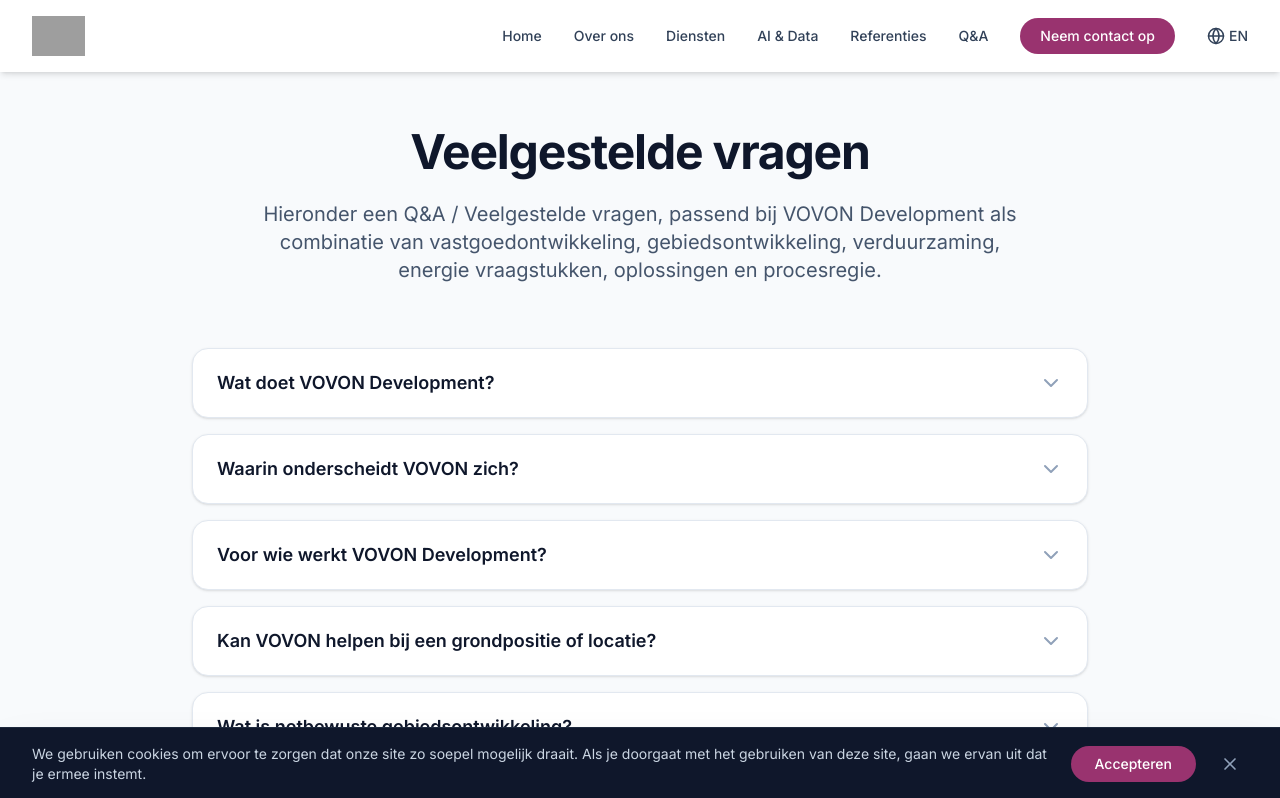
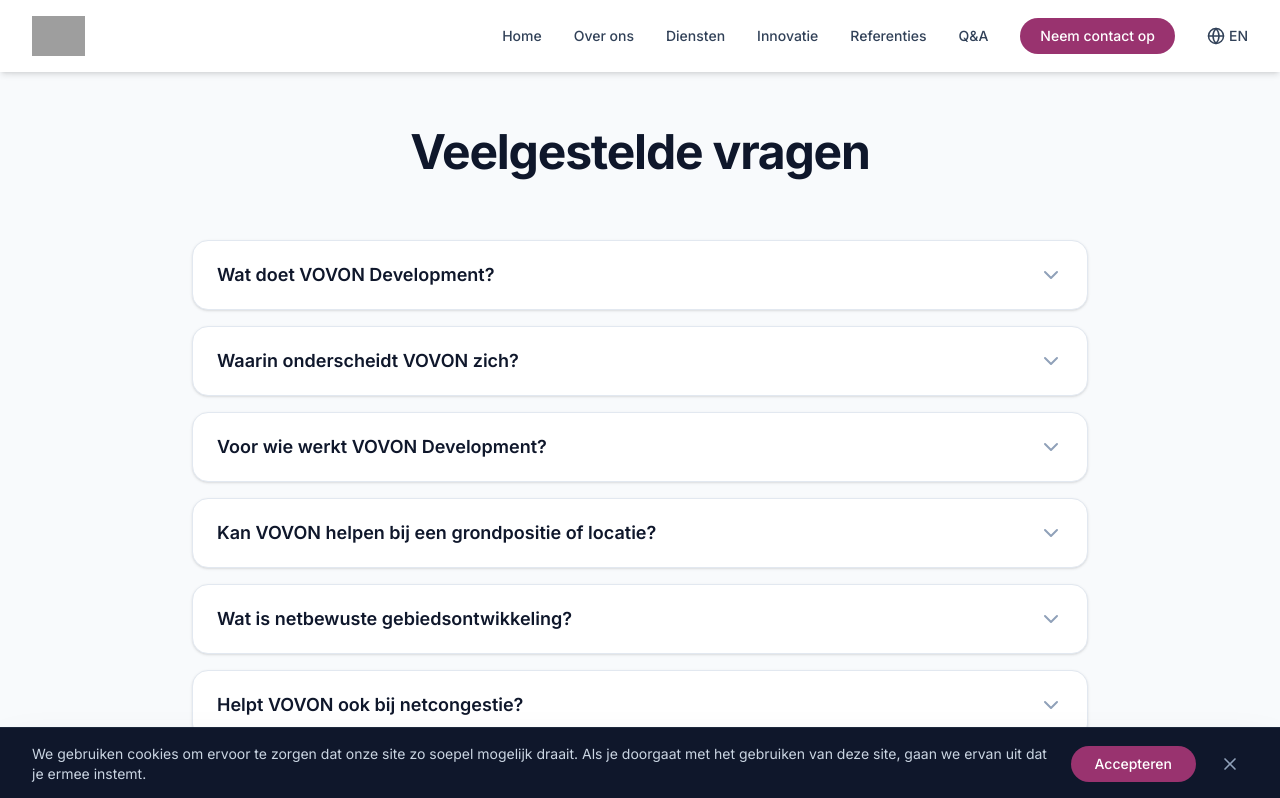
Before and after one commit to vosqdev/Vovon, a React (Vite) app: page /qa in a window 1280 px wide. Shown: the top 798 px of the page. Built offline with nearby package versions, Linux system fonts and the light colour scheme; grey boxes are pictures that could not be loaded.

Commit message:
refactor: Update translations and FAQ subtitle
Replaces "AI & Data" with "Innovation" in navigation and simplifies the FAQ subtitle for conciseness.

```diff
--- a/src/components/FAQ.tsx
+++ b/src/components/FAQ.tsx
@@ -23,9 +23,6 @@
           <h2 className="text-3xl md:text-5xl font-extrabold text-slate-900 mb-6 tracking-tight">
             {data.title}
           </h2>
-          <p className="text-lg md:text-xl text-slate-600 max-w-3xl mx-auto">
-            {data.subtitle}
-          </p>
         </div>
 
         <div className="max-w-4xl mx-auto space-y-4">
--- a/src/data/faq.ts
+++ b/src/data/faq.ts
@@ -1,7 +1,7 @@
 export const faqData = {
   nl: {
     title: "Veelgestelde vragen",
-    subtitle: "Hieronder een Q&A / Veelgestelde vragen, passend bij VOVON Development als combinatie van vastgoedontwikkeling, gebiedsontwikkeling, verduurzaming, energie vraagstukken, oplossingen en procesregie.",
+    subtitle: "Hieronder een Q&A, passend bij VOVON Development als combinatie van vastgoedontwikkeling, gebiedsontwikkeling, verduurzaming, energie vraagstukken, oplossingen en procesregie.",
     qas: [
       {
         q: "Wat doet VOVON Development?",
@@ -89,7 +89,7 @@
   },
   en: {
     title: "Frequently Asked Questions",
-    subtitle: "Below is a Q&A / FAQ related to VOVON Development as a combination of real estate development, area development, sustainability, energy challenges, solutions, and process management.",
+    subtitle: "Below is a Q&A related to VOVON Development as a combination of real estate development, area development, sustainability, energy challenges, solutions, and process management.",
     qas: [
       {
         q: "What does VOVON Development do?",
--- a/src/translations.ts
+++ b/src/translations.ts
@@ -6,7 +6,7 @@
       home: 'Home',
       about: 'About',
       services: 'Services',
-      aiData: 'AI & Data',
+      aiData: 'Innovation',
       references: 'References',
       contact: 'Contact',
       cta: 'Get in Touch',
@@ -145,7 +145,7 @@
       home: 'Home',
       about: 'Over ons',
       services: 'Diensten',
-      aiData: 'AI & Data',
+      aiData: 'Innovatie',
       references: 'Referenties',
       contact: 'Contact',
       cta: 'Neem contact op',
```
